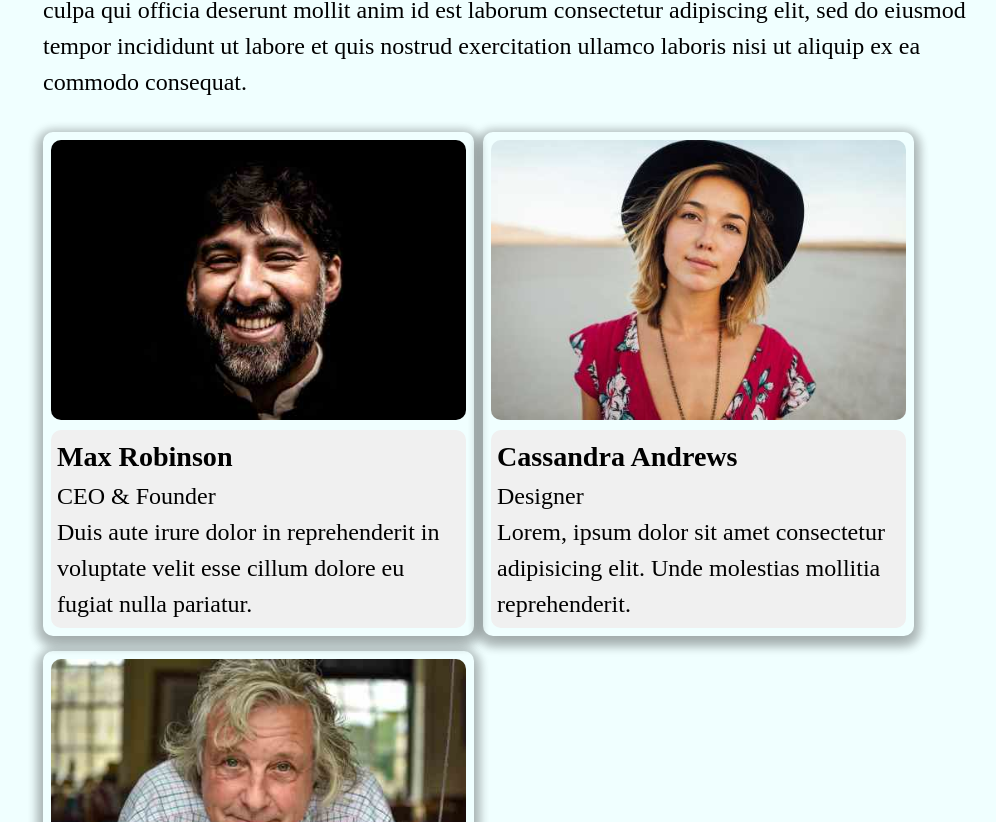
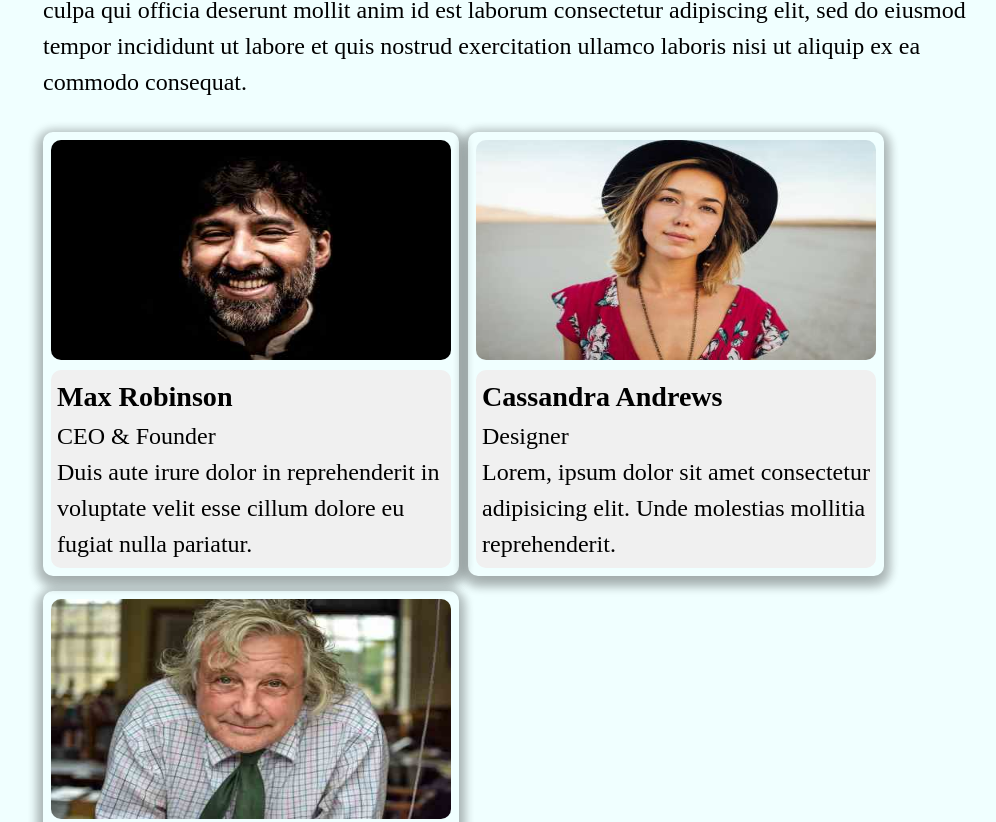
Before and after one commit to Lexutzu95/Dekora, a plain HTML site: page index.html in a window 1280 px wide. Shown: the part 4938-5760 px from the top of the page, without its empty margins (277-1273 px from the left). Drawn offline with Linux system fonts and the light colour scheme; a web font is replaced by a local one.

Commit message:
Update style.css

```diff
--- a/style.css
+++ b/style.css
@@ -77,14 +77,14 @@ form {
   height: auto;
   margin-top: 12px;
   display: grid;
-  grid-template-columns: repeat(auto-fit, minmax(620px, 640px));
+  grid-template-columns: repeat(auto-fit, minmax(580px, 620px));
   grid-template-rows: auto;
   gap: 15px 25px;
 }
 
 .showcase-images img {
   max-width: 100%;
-  width: 640px;
+  width: 620px;
   height: 400px;
   border-radius: 10px;
   box-shadow: 0 4px 8px 7px rgba(0, 0, 0, 0.2), 0 6px 15px 0 rgba(0, 0, 0, 0.19);
@@ -106,7 +106,7 @@ form {
   width: 100%;
   margin-top: 12px;
   display: grid;
-  grid-template-columns: repeat(auto-fit, minmax(415px, 430px));
+  grid-template-columns: repeat(auto-fit, minmax(415px, 410px));
   grid-template-rows: auto;
   gap: 15px 10px;
   padding: 20px 0;
@@ -120,8 +120,8 @@ form {
 
 .members img {
   border-radius: 10px;
-  width: 415px;
-  height: 280px;
+  width: 400px;
+  height: 260px;
 }
 
 form {
@@ -178,18 +178,33 @@ button[type="submit"]:active {
 }
 
 @media (min-width: 475px) {
+  .members img {
+    max-width: 400px;
+    height: 220px;
+  }
+
   .footer {
     max-width: 475px;
   }
 }
 
 @media (min-width: 640px) {
+  .members img {
+    max-width: 640px;
+    height: 220px;
+  }
+
   .footer {
     max-width: 640px;
   }
 }
 
 @media (min-width: 768px) {
+  .members img {
+    max-width: 768px;
+    height: 220px;
+  }
+
   .footer {
     max-width: 768px;
   }
```
